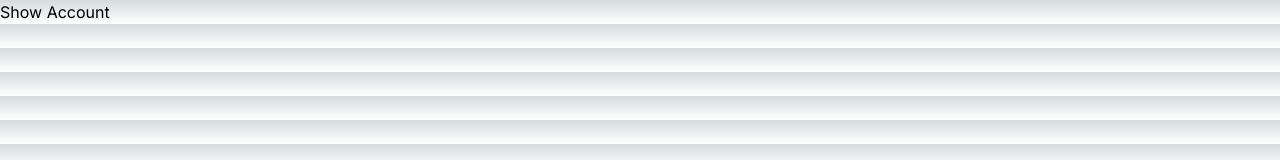
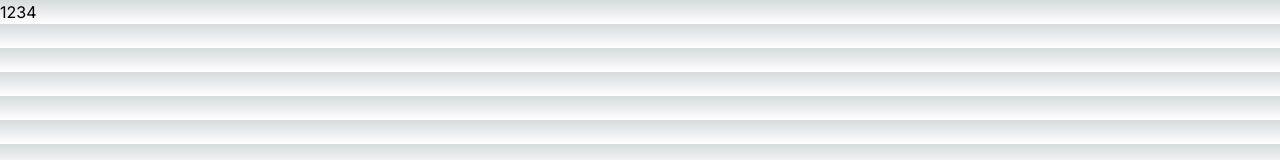
Before and after one commit to Ivhene/stacc-technical-interview, a Next.js app: page /1234 in a window 1280 px wide. Shown: the top 160 px of the page. Built offline with nearby package versions, Linux system fonts and the light colour scheme.

Commit message:
feat: collects id of account in show account

```diff
--- a/app/(accounts)/[id]/page.tsx
+++ b/app/(accounts)/[id]/page.tsx
@@ -1,3 +1,7 @@
-export default async function ShowAccount() {
-  return <div>Show Account</div>;
+import { AccountIdParams } from "@/types/paramTypes";
+
+export default async function ShowAccount({ params }: AccountIdParams) {
+  const id = params.id;
+
+  return <div>{id}</div>;
 }
```
